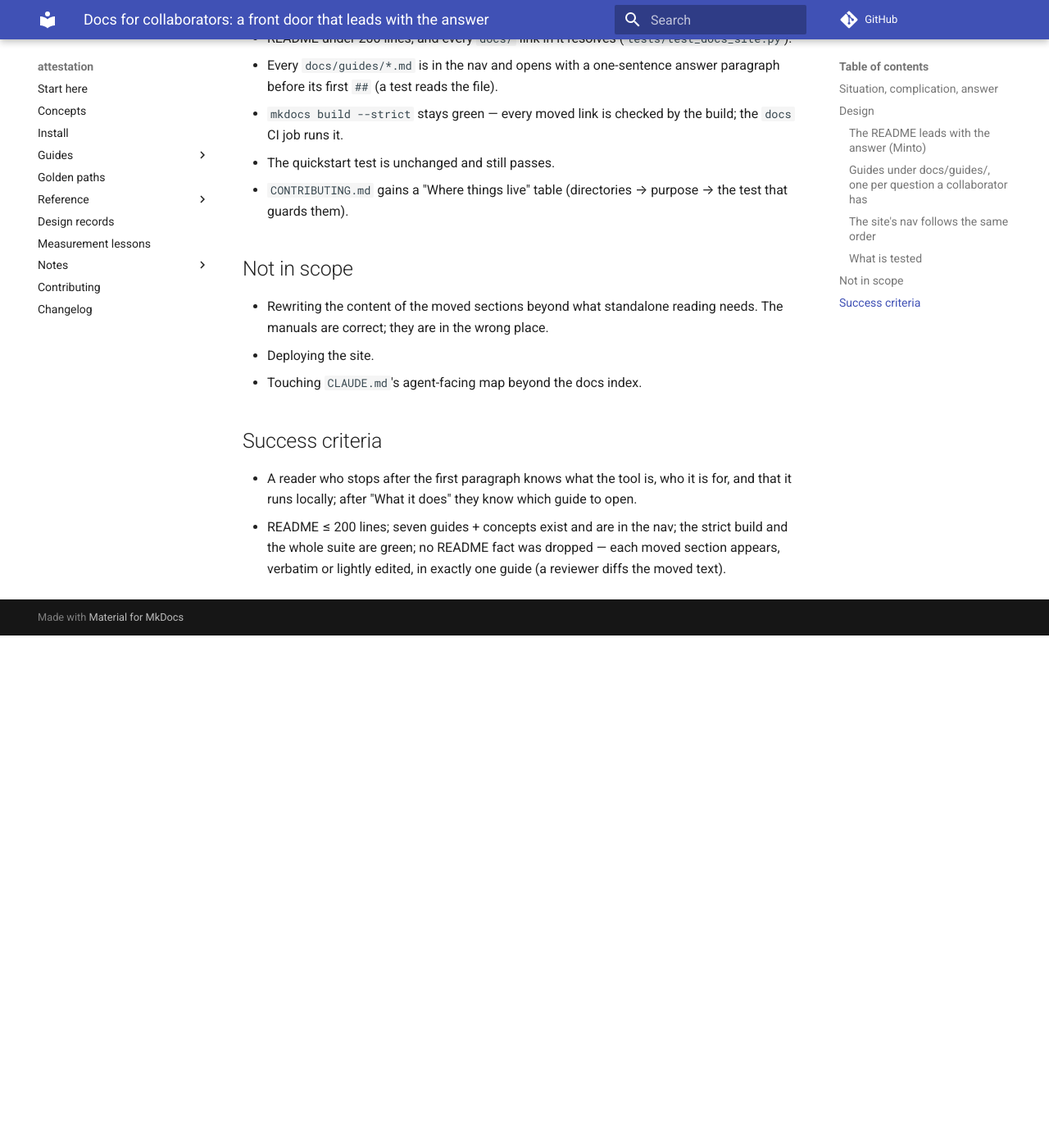
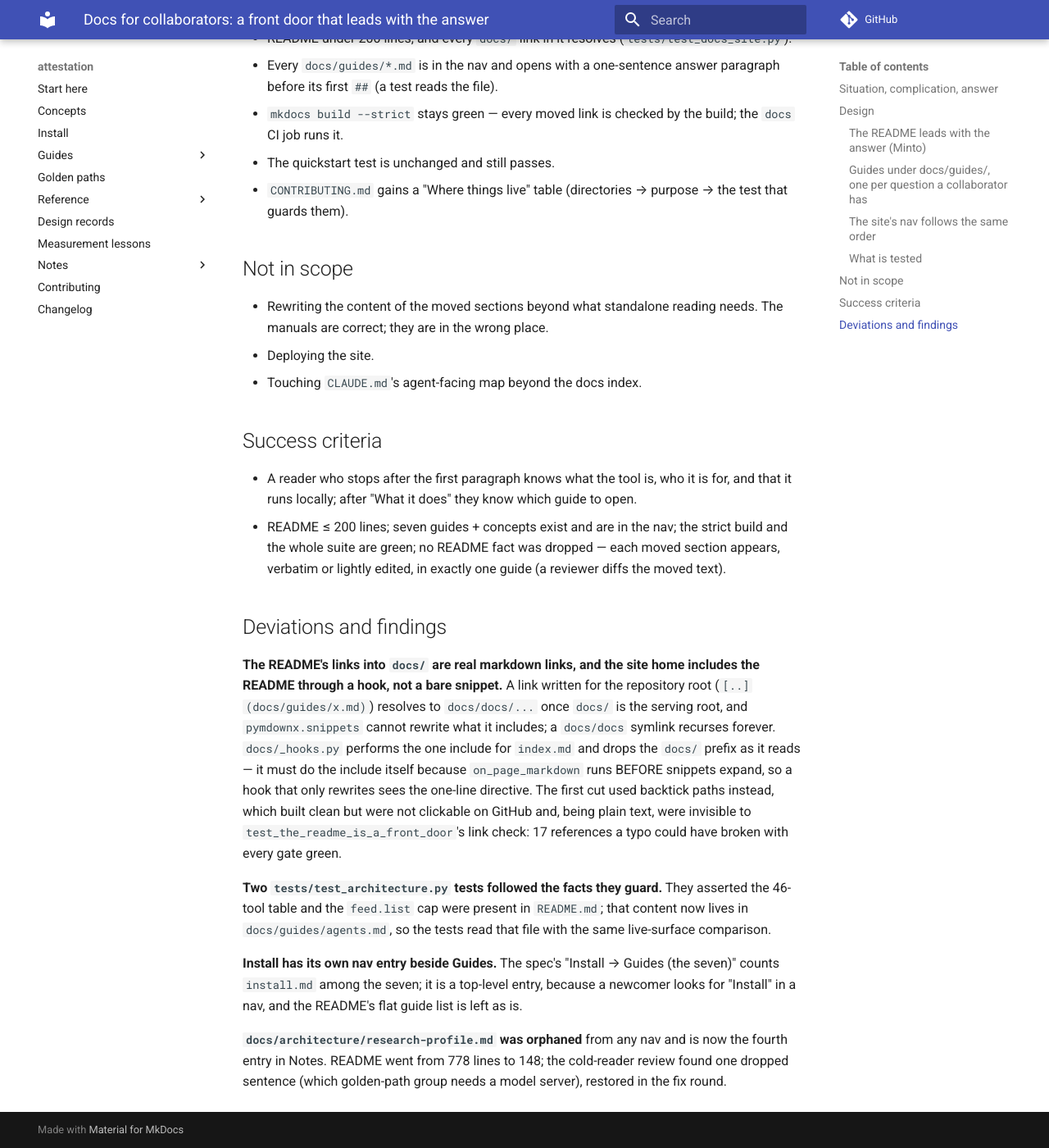
Before and after one commit to mgoldey/attestation, an MkDocs documentation site: the page built from docs/superpowers/specs/2026-08-29-docs-for-collaborators-design.md, in a window 1280 px wide and 1400 px high, scrolled down 2309 px. Shown: the whole window at 82% size. Built offline with MkDocs 1.6.1 and Material for MkDocs 9.7.7, drawn with Linux system fonts in a browser that asks for light colours; comment, search, counter and statistics services are not loaded; before the commit the page ends 3084 px from its top, so only the background shows below that; some of the changed text lies outside the part shown.

Commit message:
Record the docs-for-collaborators spec as implemented: real README links served through a mkdocs hook, two architecture tests retargeted to the guide that carries their fact, Install as its own nav entry.
Co-Authored-By: Claude Fable 5 <noreply@anthropic.com>

```diff
--- a/docs/superpowers/specs/2026-08-29-docs-for-collaborators-design.md
+++ b/docs/superpowers/specs/2026-08-29-docs-for-collaborators-design.md
@@ -1,7 +1,7 @@
 # Docs for collaborators: a front door that leads with the answer
 
 **Date:** 2026-08-29
-**Status:** design; implementation follows in the plan of the same date.
+**Status:** implemented 2026-08-29 (d6bbe54, a2e5515, fa49ebe), with deviations below.
 **Depends on:** package docs (`2026-08-29-package-docs-design.md`), golden
 paths (`2026-08-28-golden-paths-design.md`).
 
@@ -106,3 +106,33 @@ Contributing → Changelog. The four research narratives currently under
   the strict build and the whole suite are green; no README fact was
   dropped — each moved section appears, verbatim or lightly edited, in
   exactly one guide (a reviewer diffs the moved text).
+
+## Deviations and findings
+
+**The README's links into `docs/` are real markdown links, and the site
+home includes the README through a hook, not a bare snippet.** A link
+written for the repository root (`[..](docs/guides/x.md)`) resolves to
+`docs/docs/...` once `docs/` is the serving root, and `pymdownx.snippets`
+cannot rewrite what it includes; a `docs/docs` symlink recurses forever.
+`docs/_hooks.py` performs the one include for `index.md` and drops the
+`docs/` prefix as it reads — it must do the include itself because
+`on_page_markdown` runs BEFORE snippets expand, so a hook that only
+rewrites sees the one-line directive. The first cut used backtick paths
+instead, which built clean but were not clickable on GitHub and, being
+plain text, were invisible to `test_the_readme_is_a_front_door`'s link
+check: 17 references a typo could have broken with every gate green.
+
+**Two `tests/test_architecture.py` tests followed the facts they guard.**
+They asserted the 46-tool table and the `feed.list` cap were present in
+`README.md`; that content now lives in `docs/guides/agents.md`, so the
+tests read that file with the same live-surface comparison.
+
+**Install has its own nav entry beside Guides.** The spec's "Install →
+Guides (the seven)" counts `install.md` among the seven; it is a top-level
+entry, because a newcomer looks for "Install" in a nav, and the README's
+flat guide list is left as is.
+
+**`docs/architecture/research-profile.md` was orphaned** from any nav and is
+now the fourth entry in Notes. README went from 778 lines to 148; the
+cold-reader review found one dropped sentence (which golden-path group
+needs a model server), restored in the fix round.
```
Also changed, not shown: docs/site/specs.md (+1 -1 lines).
